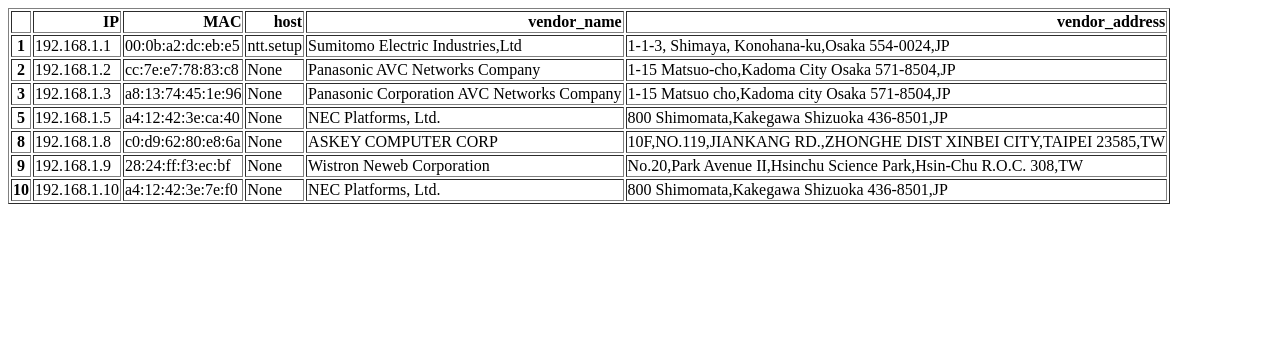
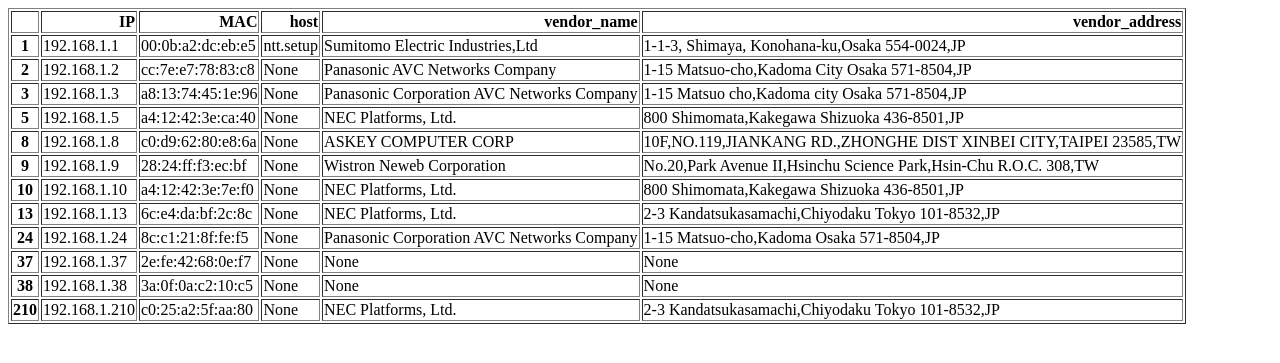
Before and after one commit to T3pp31/HappyHackingTools.py_2022, a Flask app: page /lanscan_result in a window 1280 px wide. Shown: the top 363 px of the page. Run offline with Flask 2, Linux system fonts and the light colour scheme.

Commit message:
timeout短くして高速化

```diff
--- a/hackingtools.py
+++ b/hackingtools.py
@@ -66,7 +66,7 @@ def get_addr(network_part,start,end):
 
 
         frame = Ether(dst='ff:ff:ff:ff:ff:ff') / ARP(op=1, pdst = dst_addr)
-        receive = srp1(frame,timeout=1,iface='en0')
+        receive = srp1(frame,timeout=0.1,iface='en0')
         try:
             receives_ARP.append(receive[Ether].src)
         except:
--- a/templates/result.html
+++ b/templates/result.html
@@ -66,5 +66,45 @@
       <td>NEC Platforms, Ltd.</td>
       <td>800 Shimomata,Kakegawa  Shizuoka  436-8501,JP</td>
     </tr>
+    <tr>
+      <th>13</th>
+      <td>192.168.1.13</td>
+      <td>6c:e4:da:bf:2c:8c</td>
+      <td>None</td>
+      <td>NEC Platforms, Ltd.</td>
+      <td>2-3 Kandatsukasamachi,Chiyodaku  Tokyo  101-8532,JP</td>
+    </tr>
+    <tr>
+      <th>24</th>
+      <td>192.168.1.24</td>
+      <td>8c:c1:21:8f:fe:f5</td>
+      <td>None</td>
+      <td>Panasonic Corporation AVC Networks Company</td>
+      <td>1-15 Matsuo-cho,Kadoma  Osaka  571-8504,JP</td>
+    </tr>
+    <tr>
+      <th>37</th>
+      <td>192.168.1.37</td>
+      <td>2e:fe:42:68:0e:f7</td>
+      <td>None</td>
+      <td>None</td>
+      <td>None</td>
+    </tr>
+    <tr>
+      <th>38</th>
+      <td>192.168.1.38</td>
+      <td>3a:0f:0a:c2:10:c5</td>
+      <td>None</td>
+      <td>None</td>
+      <td>None</td>
+    </tr>
+    <tr>
+      <th>210</th>
+      <td>192.168.1.210</td>
+      <td>c0:25:a2:5f:aa:80</td>
+      <td>None</td>
+      <td>NEC Platforms, Ltd.</td>
+      <td>2-3 Kandatsukasamachi,Chiyodaku  Tokyo  101-8532,JP</td>
+    </tr>
   </tbody>
 </table>
```
